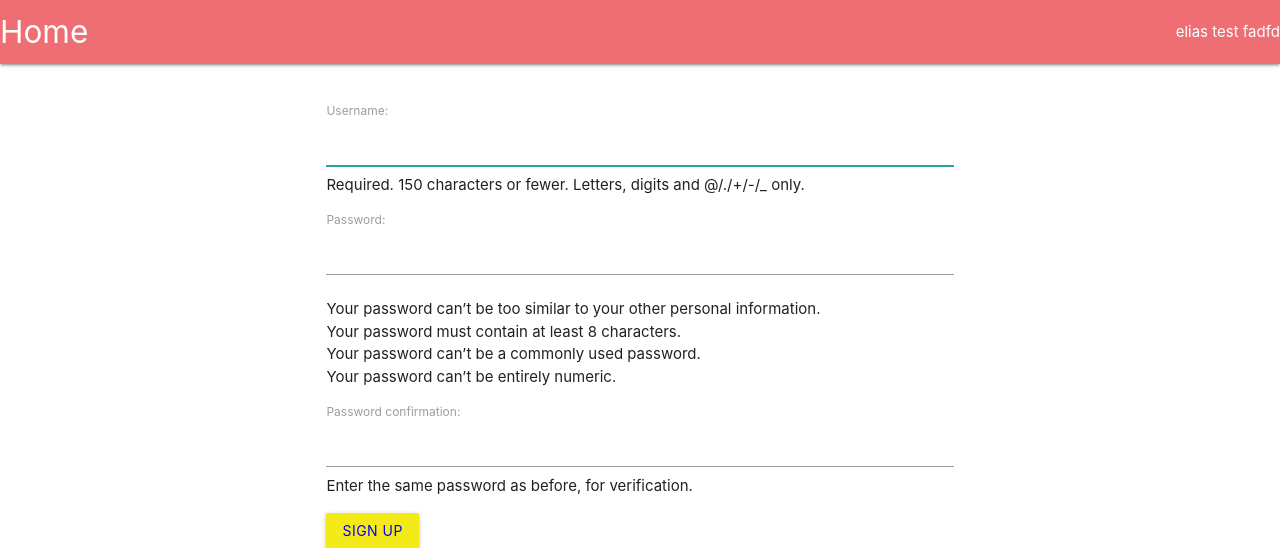
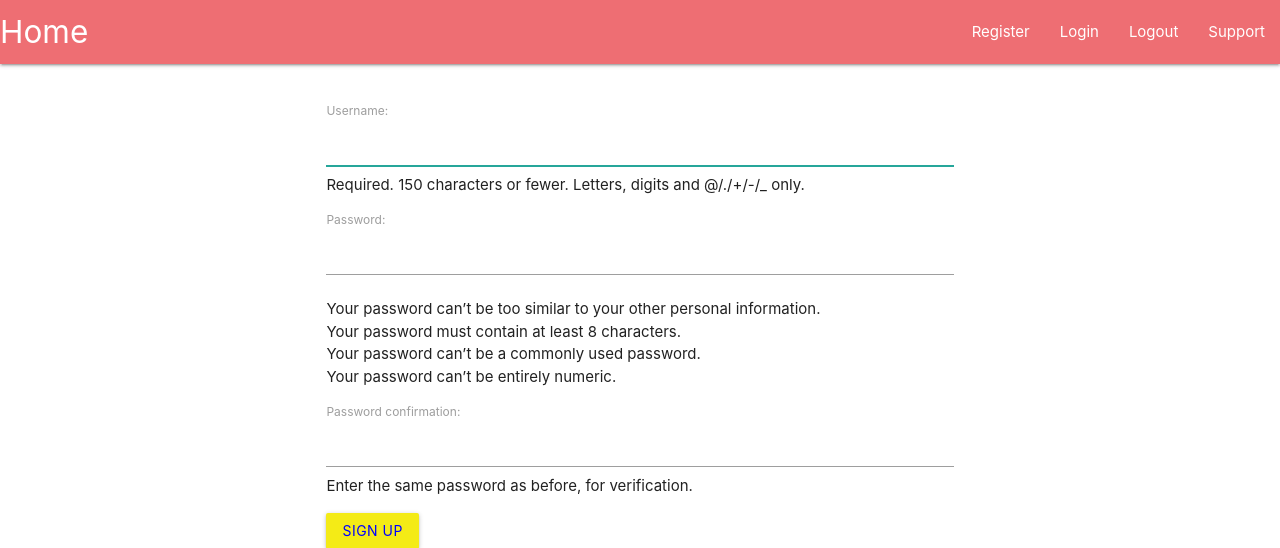
Before and after one commit to elias-ebrahimpour/Trading, a Django app: page /accounts/register/ in a window 1280 px wide. Shown: the top 548 px of the page. Run offline with Django 3.2, Linux system fonts and the light colour scheme.

Commit message:
fix navbaritem and change header.html format

```diff
--- a/WebCost/templates/header.html
+++ b/WebCost/templates/header.html
@@ -17,7 +17,10 @@
     <div class="nav-wrapper">
       <a href="/" class="brand-logo">Home</a>
       <ul id="nav-mobile" class="right hide-on-med-and-down">
-        {% include 'navbaritems.html' %}
+           <li><a href="/accounts/register">Register</a></li>
+           <li><a href="/accounts/login">Login</a></li>
+           <li><a href="/accounts/logout">Logout</a></li>
+           <li><a href="https://t.me/elias_ebrahimpour">Support</a></li>
       </ul>
     </div>
   </nav>
@@ -25,7 +28,8 @@
 {% include 'messaging.html' %}
 
 <div class="container">
-  {% block content %}
-  {% endblock %}
+    {% block content %}
+    {% endblock %}
 </div>
+
 </body>
--- a/WebCost/templates/navbaritems.html
+++ /dev/null
@@ -1,3 +0,0 @@
-elias
-test
-fadfd
--- a/WebCost/urls.py
+++ b/WebCost/urls.py
@@ -6,6 +6,6 @@ urlpatterns = [
     url(r'^submit/income/$', views.submit_income, name='submit_income'),
     url(r'^accounts/register/$', views.register, name='register'),
     url(r'^accounts/login/$', views.login, name='login'),
-    url(r'^accounts/logout$', views.logout, name="logout"),
+    url(r'^accounts/logout/$', views.logout, name="logout"),
     url(r'^', views.homepage, name='homepage'),
 ]
--- a/WebCost/views.py
+++ b/WebCost/views.py
@@ -14,11 +14,7 @@ from WebCost.models import User, Token, Expense, Income, NewUserForm
 from datetime import datetime
 from django.conf import settings
 import random
-# Create your views here.
-
-
-def andom_str(N): return ''.join(
-    random.SystemRandom().choice(string.ascii_uppercase + string.ascii_lowercase + string.digits) for _ in range(N))
+# Create your views here
 
 
 def homepage(request):
```
